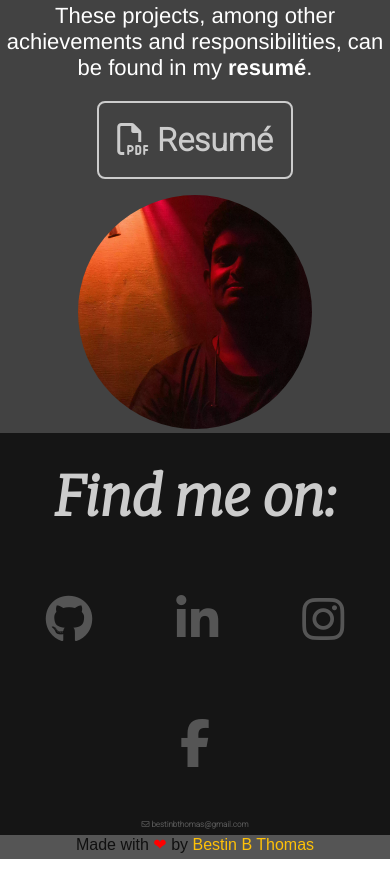
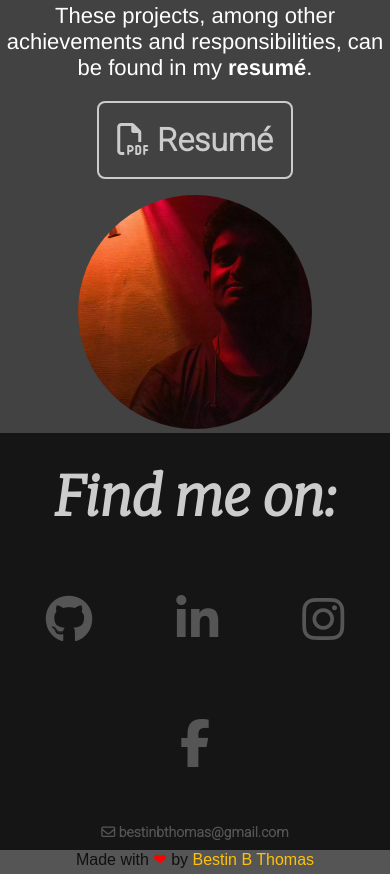
Before and after one commit to bestinbthomas/bestinbthomas.github.io, a website: page index.html in a window 390 px wide. Shown: the part 1466-2340 px from the top of the page. Drawn offline with Linux system fonts and the light colour scheme; a web font is replaced by a local one.

Commit message:
Increased font size of mail for small screen

```diff
--- a/style.css
+++ b/style.css
@@ -311,6 +311,6 @@ a {
 	}
 	.email_div h1 {
 		display: flex;
-		font-size: 8px;
+		font-size: 14px;
 	}
 }
```
